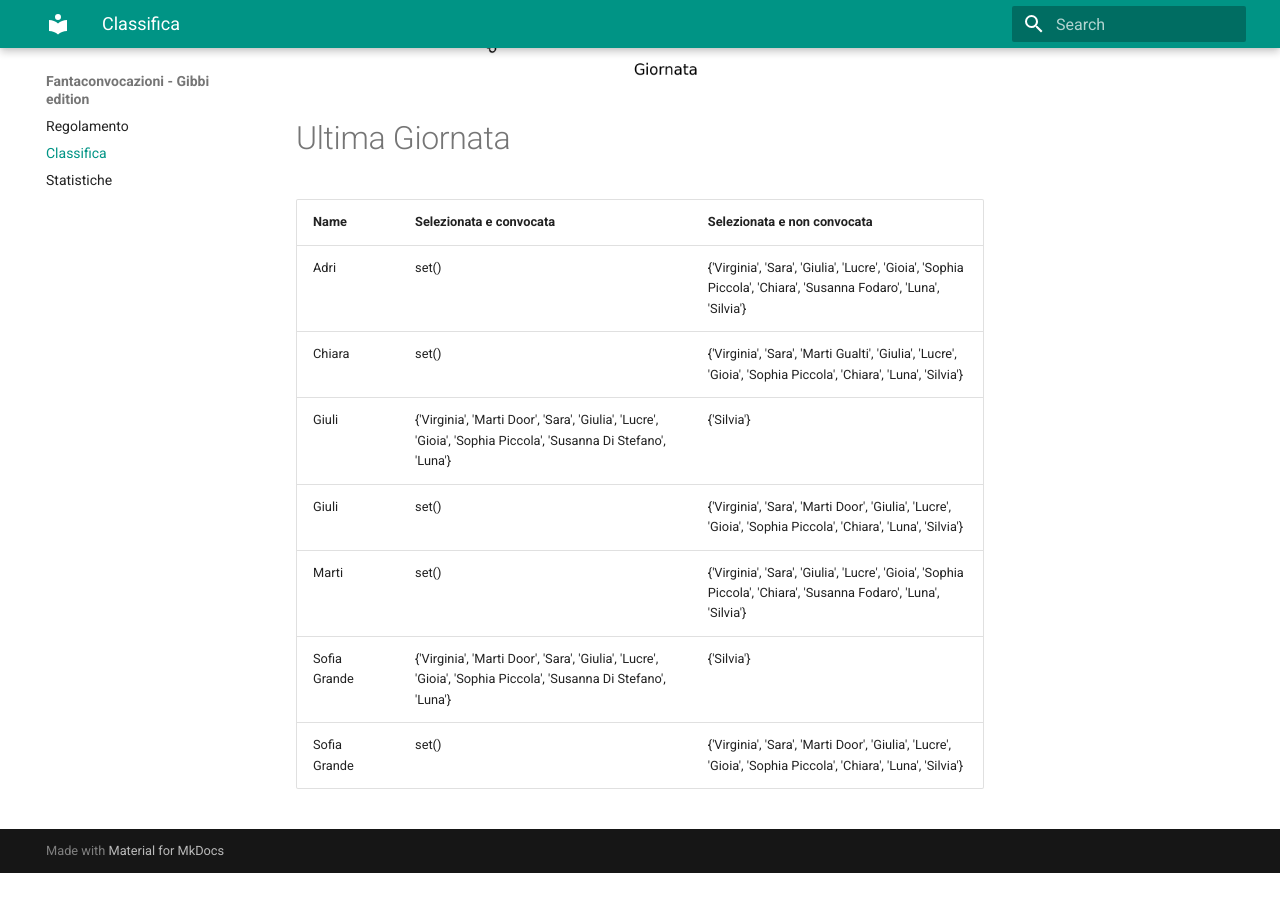
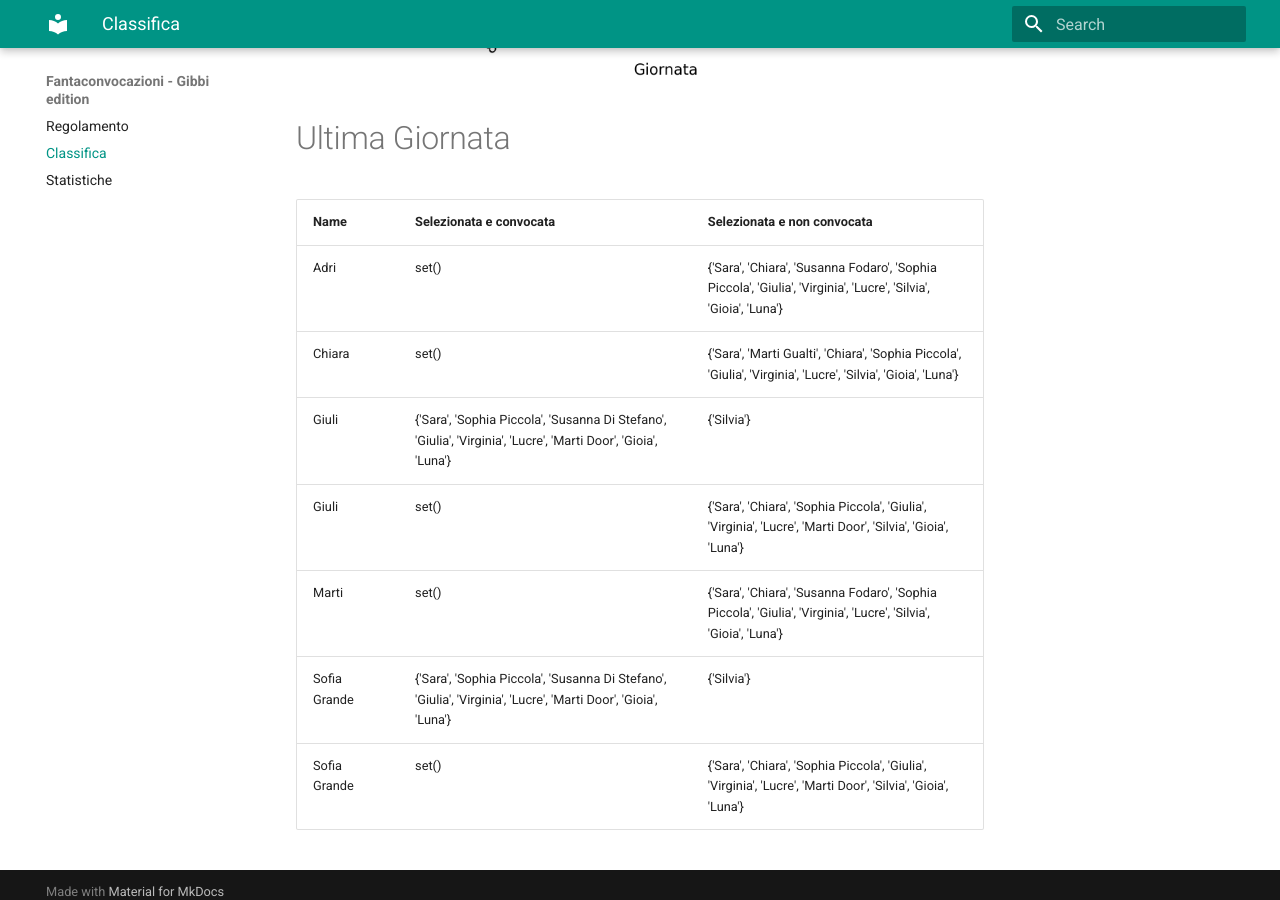
Before and after one commit to martinig94/fantagibbi, an MkDocs documentation site: the page built from docs/Classifica.md, in a window 1280 px wide and 900 px high, scrolled down 1030 px. Built offline with MkDocs 1.6.1 and Material for MkDocs 9.7.7, drawn with Linux system fonts in a browser that asks for light colours; before the commit the page ends 1903 px from its top, so only the background shows below that.

Commit message:
Auto-update from main.py

```diff
--- a/docs/Classifica.md
+++ b/docs/Classifica.md
@@ -18,11 +18,11 @@
 <!-- START_TABLE CORRECT -->
 | Name         | Selezionata e convocata                                                                                        | Selezionata e non convocata                                                                                      |
 |:-------------|:---------------------------------------------------------------------------------------------------------------|:-----------------------------------------------------------------------------------------------------------------|
-| Adri         | set()                                                                                                          | {'Virginia', 'Sara', 'Giulia', 'Lucre', 'Gioia', 'Sophia Piccola', 'Chiara', 'Susanna Fodaro', 'Luna', 'Silvia'} |
-| Chiara       | set()                                                                                                          | {'Virginia', 'Sara', 'Marti Gualti', 'Giulia', 'Lucre', 'Gioia', 'Sophia Piccola', 'Chiara', 'Luna', 'Silvia'}   |
-| Giuli        | {'Virginia', 'Marti Door', 'Sara', 'Giulia', 'Lucre', 'Gioia', 'Sophia Piccola', 'Susanna Di Stefano', 'Luna'} | {'Silvia'}                                                                                                       |
-| Giuli        | set()                                                                                                          | {'Virginia', 'Sara', 'Marti Door', 'Giulia', 'Lucre', 'Gioia', 'Sophia Piccola', 'Chiara', 'Luna', 'Silvia'}     |
-| Marti        | set()                                                                                                          | {'Virginia', 'Sara', 'Giulia', 'Lucre', 'Gioia', 'Sophia Piccola', 'Chiara', 'Susanna Fodaro', 'Luna', 'Silvia'} |
-| Sofia Grande | {'Virginia', 'Marti Door', 'Sara', 'Giulia', 'Lucre', 'Gioia', 'Sophia Piccola', 'Susanna Di Stefano', 'Luna'} | {'Silvia'}                                                                                                       |
-| Sofia Grande | set()                                                                                                          | {'Virginia', 'Sara', 'Marti Door', 'Giulia', 'Lucre', 'Gioia', 'Sophia Piccola', 'Chiara', 'Luna', 'Silvia'}     |
+| Adri         | set()                                                                                                          | {'Sara', 'Chiara', 'Susanna Fodaro', 'Sophia Piccola', 'Giulia', 'Virginia', 'Lucre', 'Silvia', 'Gioia', 'Luna'} |
+| Chiara       | set()                                                                                                          | {'Sara', 'Marti Gualti', 'Chiara', 'Sophia Piccola', 'Giulia', 'Virginia', 'Lucre', 'Silvia', 'Gioia', 'Luna'}   |
+| Giuli        | {'Sara', 'Sophia Piccola', 'Susanna Di Stefano', 'Giulia', 'Virginia', 'Lucre', 'Marti Door', 'Gioia', 'Luna'} | {'Silvia'}                                                                                                       |
+| Giuli        | set()                                                                                                          | {'Sara', 'Chiara', 'Sophia Piccola', 'Giulia', 'Virginia', 'Lucre', 'Marti Door', 'Silvia', 'Gioia', 'Luna'}     |
+| Marti        | set()                                                                                                          | {'Sara', 'Chiara', 'Susanna Fodaro', 'Sophia Piccola', 'Giulia', 'Virginia', 'Lucre', 'Silvia', 'Gioia', 'Luna'} |
+| Sofia Grande | {'Sara', 'Sophia Piccola', 'Susanna Di Stefano', 'Giulia', 'Virginia', 'Lucre', 'Marti Door', 'Gioia', 'Luna'} | {'Silvia'}                                                                                                       |
+| Sofia Grande | set()                                                                                                          | {'Sara', 'Chiara', 'Sophia Piccola', 'Giulia', 'Virginia', 'Lucre', 'Marti Door', 'Silvia', 'Gioia', 'Luna'}     |
 <!-- END_TABLE CORRECT -->
```
